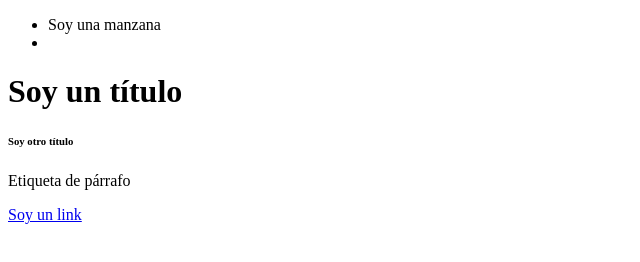
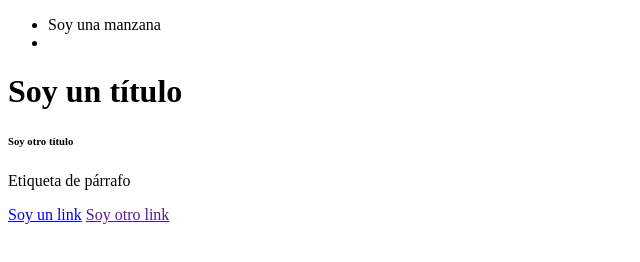
Before and after one commit to everlizarraga/full_stack_developer, a plain HTML site: page 1_htmlBasic/index.html in a window 1280 px wide. Shown: the whole page, without its empty margins (0-640 px from the left). Drawn offline with Linux system fonts and the light colour scheme.

```diff
--- a/index.html
+++ b/1_htmlBasic/index.html
@@ -29,6 +29,7 @@
             <h6>Soy otro título</h6>
             <p>Etiqueta de párrafo</p>
             <a href="#">Soy un link</a>
+            <a href="">Soy otro link</a>
         </footer>
     </body>
 </html>
```
Also changed, not shown: 1_htmlBasic/css/style.css (added), 1_htmlBasic/listaDeSuper.html (renamed from listaDeSuper.html).
